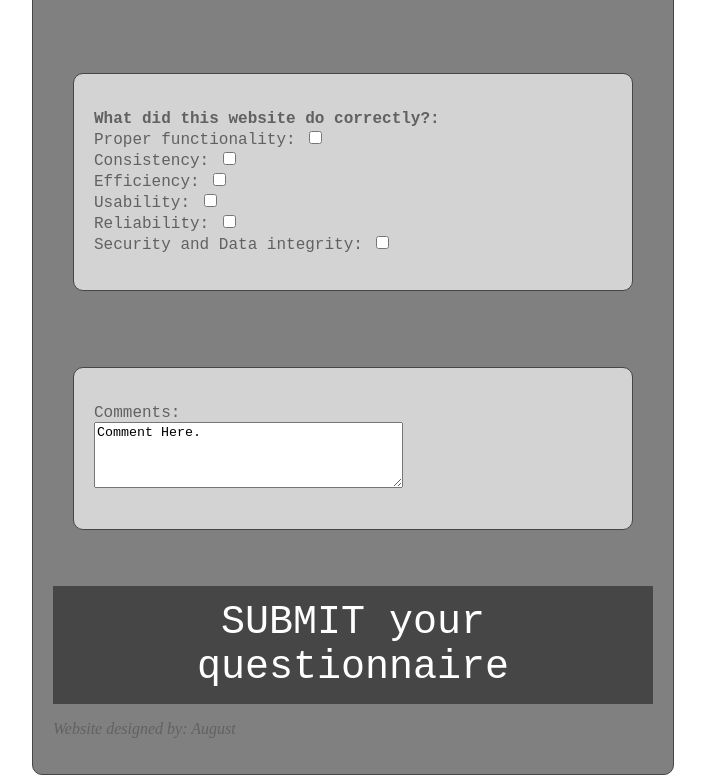
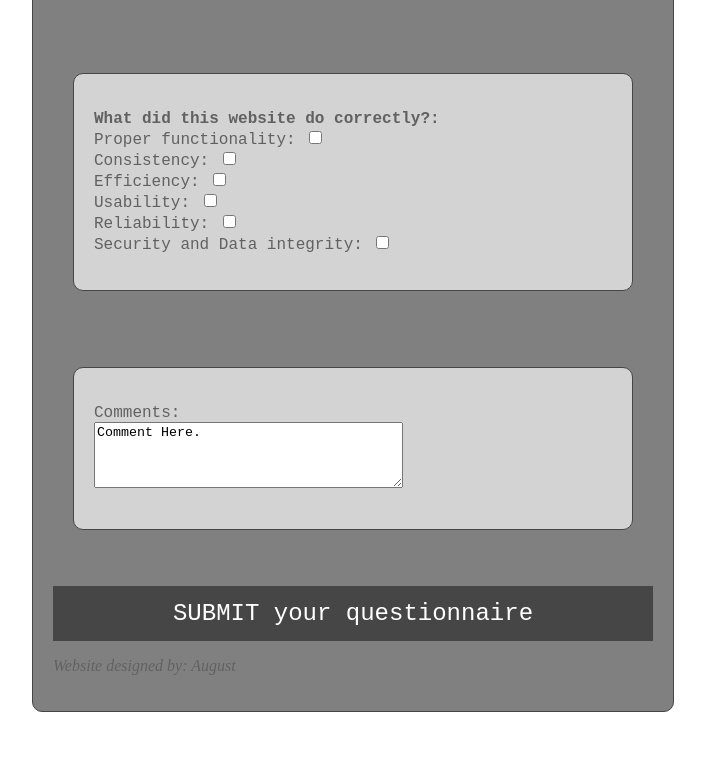
Before and after one commit to AugustJok/Lab2, a plain HTML site: page index.html in a window 1280 px wide. Shown: the part 1234-2017 px from the top of the page, without its empty margins (287-992 px from the left). After the commit the page ends 1954 px from the top, so only its background shows below. Drawn offline with Linux system fonts and the light colour scheme.

Commit message:
Update styles.css

```diff
--- a/styles.css
+++ b/styles.css
@@ -90,7 +90,7 @@ table {
   border: none;
   background-color: #464646;
   padding: 14px 28px;
-  font-size: 40px;
+  font-size: 24px;
   cursor: pointer;
   text-align: center;
   font-family: "Courier New", monospace;
```
